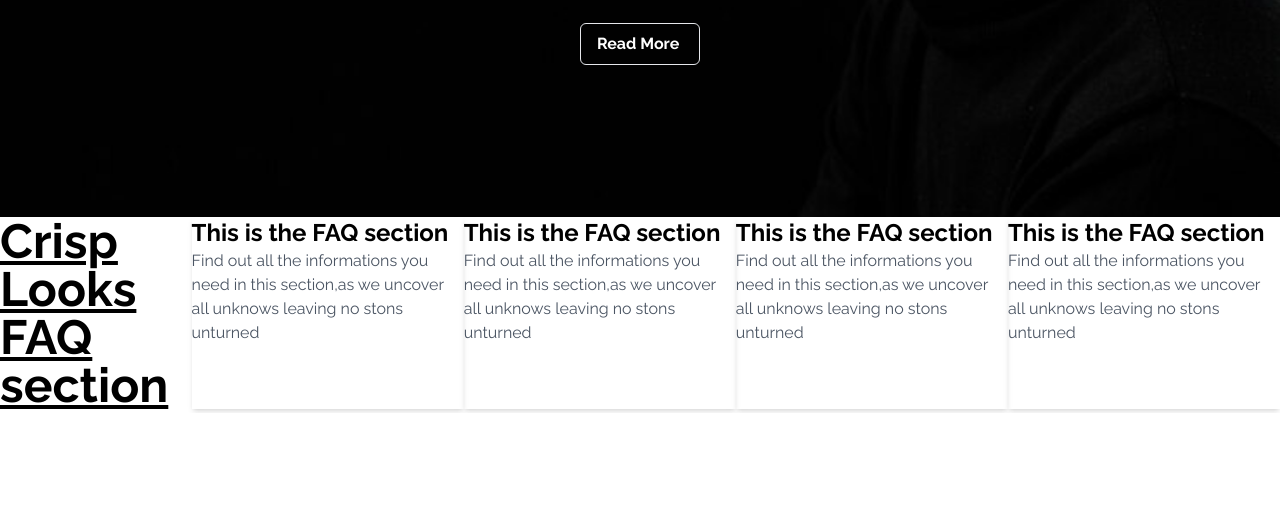
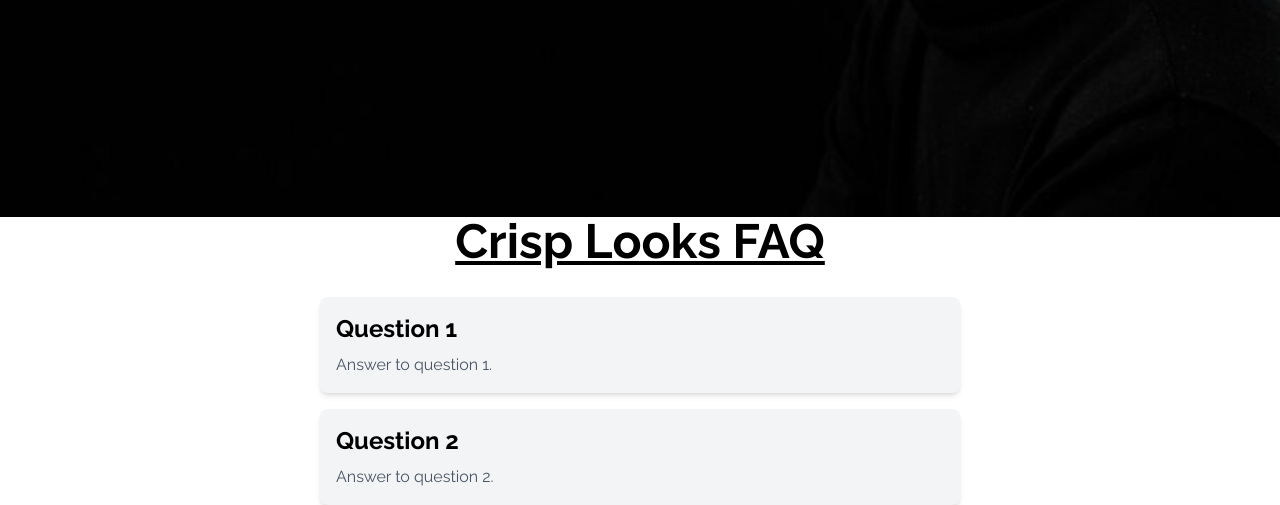
Before and after one commit to Uti-Favour/CrispLooks_FrontEnd_Design, a website: page faq.html in a window 1280 px wide. Shown: the part 583-1088 px from the top of the page. Before the commit the page ends 996 px from the top, so only its background shows below. Drawn offline with nearby package versions, Linux system fonts and the light colour scheme.

Commit message:
Reponsive Nav Bar bug fix

```diff
--- a/faq.html
+++ b/faq.html
@@ -50,7 +50,7 @@
             </nav>
 
             <!-- ------ Responsive Layout ------ -->
-        <nav>
+        <nav class="lg:hidden block">
             <div class="flex justify-between items-center bg-white py-5 px-4">
                 <button id="navBar" type="button">
                     <i class="fa-solid fa-bars text-xl mr-4"></i>
@@ -91,31 +91,21 @@
 
     </section>
 
-<!-- -------- FAQ lists --------- -->
-<section class="flex justify-center">
-    <div>
-        <h1 class="text-3xl lg:text-5xl font-bold underline">Crisp Looks FAQ section</h1>
-    </div>
-    <div class="shadow-md">
-        <h2 class="font-bold text-2xl">This is the FAQ section</h2>
-        <p class="text-gray-600 text-base">Find out all the informations you need in this section,as we uncover all unknows leaving no stons unturned</p>
-    </div>
+    <section class="flex flex-col gap-4 items-center">
+        <h1 class="text-3xl lg:text-5xl font-bold underline mb-4">Crisp Looks FAQ</h1>
 
-    <div class="shadow-md">
-        <h2 class="font-bold text-2xl">This is the FAQ section</h2>
-        <p class="text-gray-600 text-base">Find out all the informations you need in this section,as we uncover all unknows leaving no stons unturned</p>
-    </div>
+        <div class="flex flex-col bg-gray-100 shadow-md rounded-lg p-4 w-full md:w-3/4 lg:w-1/2">
+          <h2 class="font-bold text-2xl mb-2">Question 1</h2>
+          <p class="text-gray-600 text-base">Answer to question 1.</p>
+        </div>
 
-    <div class="shadow-md">
-        <h2 class="font-bold text-2xl">This is the FAQ section</h2>
-        <p class="text-gray-600 text-base">Find out all the informations you need in this section,as we uncover all unknows leaving no stons unturned</p>
-    </div>
+        <div class="flex flex-col bg-gray-100 shadow-md rounded-lg p-4 w-full md:w-3/4 lg:w-1/2">
+          <h2 class="font-bold text-2xl mb-2">Question 2</h2>
+          <p class="text-gray-600 text-base">Answer to question 2.</p>
+        </div>
 
-    <div class="shadow-md">
-        <h2 class="font-bold text-2xl">This is the FAQ section</h2>
-        <p class="text-gray-600 text-base">Find out all the informations you need in this section,as we uncover all unknows leaving no stons unturned</p>
-    </div>
-</section>
+        </section>
+
 
 
 <script src="JS/main.js"></script>
```
Also changed, not shown: collections.html (+1 -1 lines), index.html (+1 -1 lines), shop.html (+1 -1 lines).
